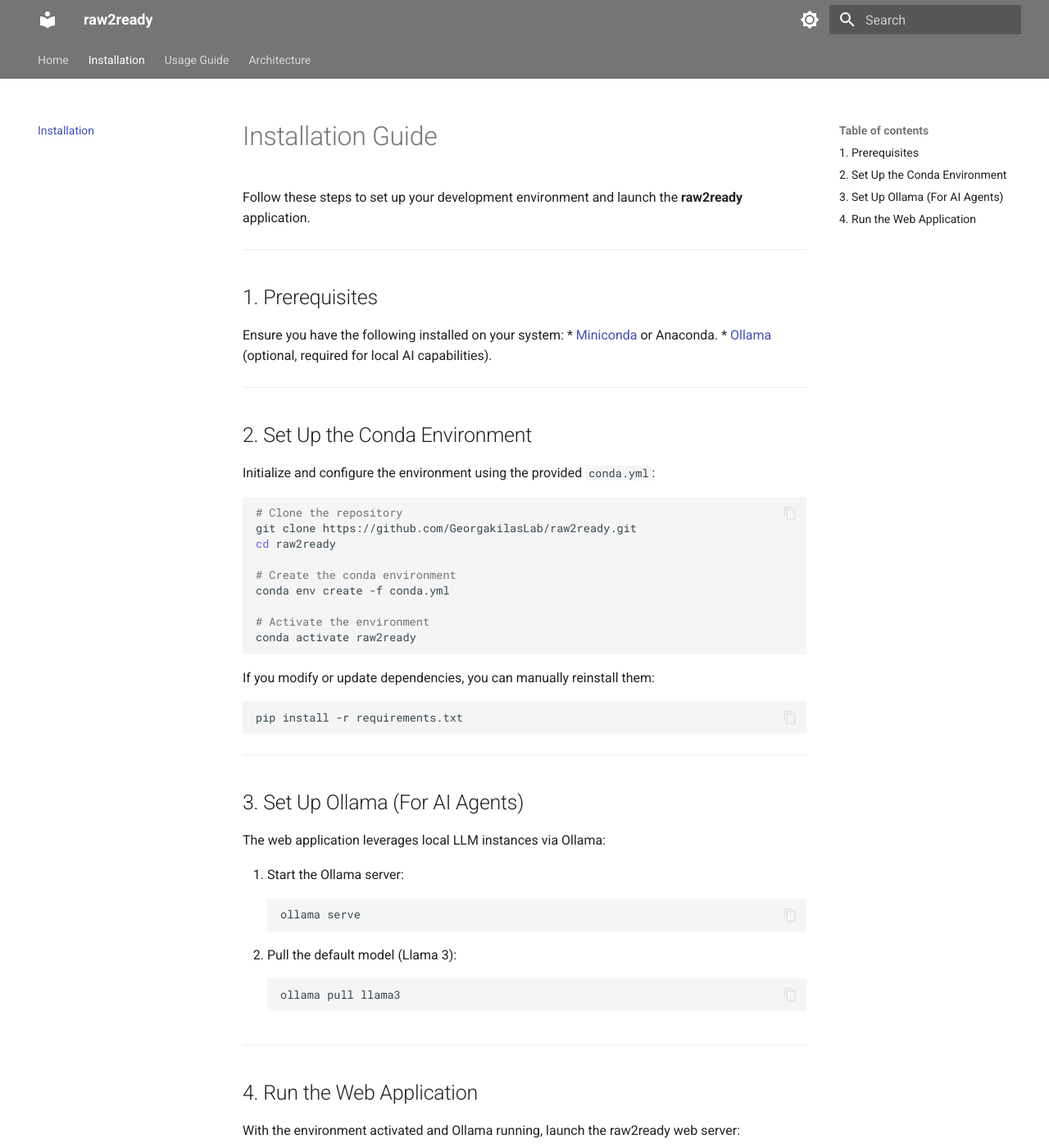
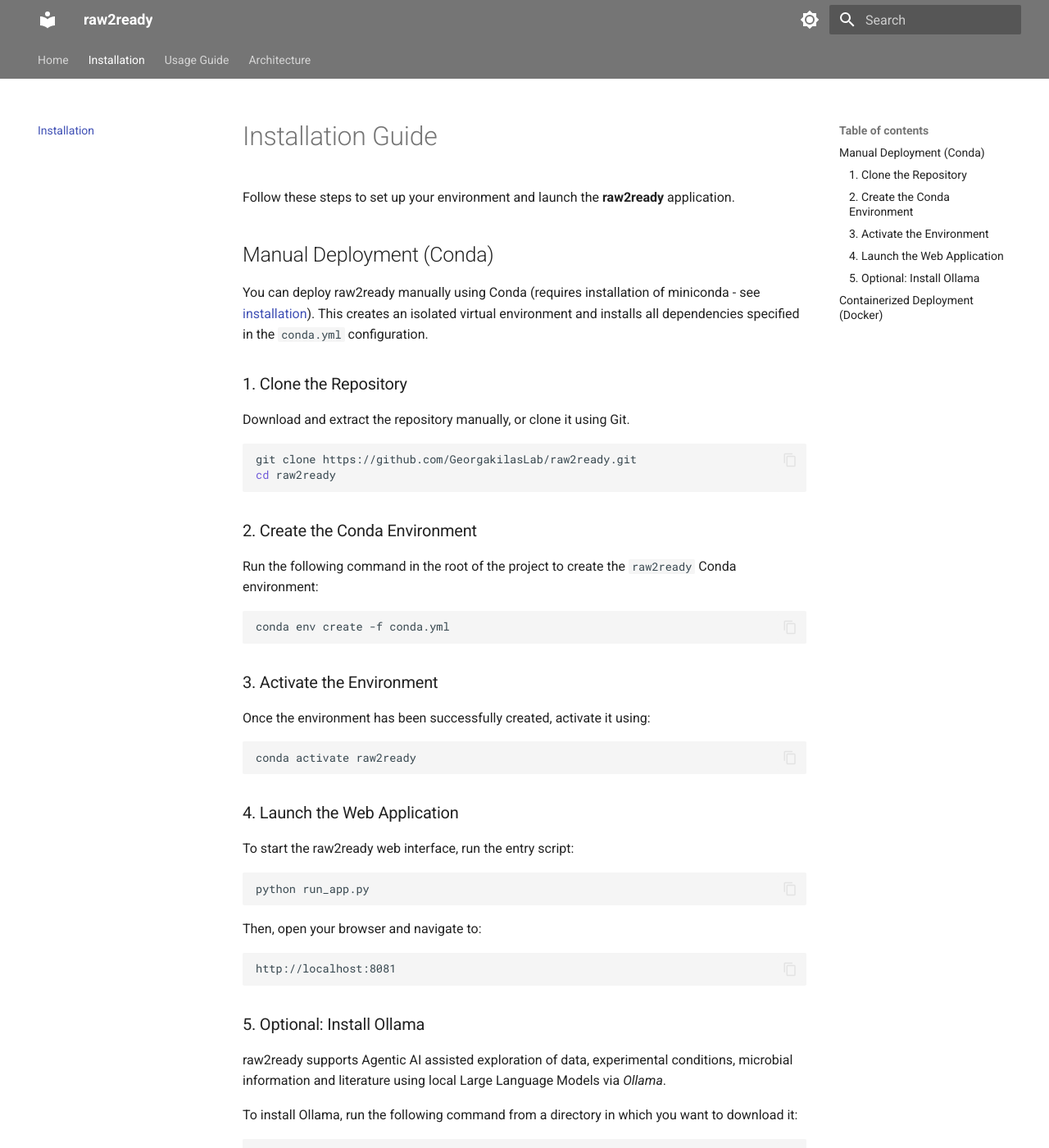
Before and after one commit to GeorgakilasLab/raw2ready, an MkDocs documentation site: the page built from docs/installation.md, in a window 1280 px wide and 1400 px high. Shown: the whole window at 82% size. Built offline with MkDocs 1.6.1 and Material for MkDocs 9.7.7, drawn with Linux system fonts in a browser that asks for light colours; some of the changed text lies outside the part shown.

Commit message:
Added a refined logo. Improved documentation.

````diff
--- a/docs/installation.md
+++ b/docs/installation.md
@@ -1,61 +1,64 @@
 # Installation Guide
 
-Follow these steps to set up your development environment and launch the **raw2ready** application.
+Follow these steps to set up your environment and launch the **raw2ready** application.
 
----
+## Manual Deployment (Conda)
 
-## 1. Prerequisites
+You can deploy raw2ready manually using Conda (requires installation of miniconda - see [installation](docs/installation.md)). This creates an isolated virtual environment and installs all dependencies specified in the `conda.yml` configuration.
 
-Ensure you have the following installed on your system:
-*   [Miniconda](https://docs.anaconda.com/miniconda/) or Anaconda.
-*   [Ollama](https://ollama.com/) (optional, required for local AI capabilities).
+### 1. Clone the Repository
 
----
-
-## 2. Set Up the Conda Environment
-
-Initialize and configure the environment using the provided `conda.yml`:
+Download and extract the repository manually, or clone it using Git.
 
 ```bash
-# Clone the repository
 git clone https://github.com/GeorgakilasLab/raw2ready.git
 cd raw2ready
+```
 
-# Create the conda environment
+### 2. Create the Conda Environment
+
+Run the following command in the root of the project to create the `raw2ready` Conda environment:
+
+```bash
 conda env create -f conda.yml
+```
 
-# Activate the environment
+### 3. Activate the Environment
+
+Once the environment has been successfully created, activate it using:
+
+```bash
 conda activate raw2ready
 ```
 
-If you modify or update dependencies, you can manually reinstall them:
-```bash
-pip install -r requirements.txt
-```
+### 4. Launch the Web Application
 
----
-
-## 3. Set Up Ollama (For AI Agents)
-
-The web application leverages local LLM instances via Ollama:
-
-1.  Start the Ollama server:
-    ```bash
-    ollama serve
-    ```
-2.  Pull the default model (Llama 3):
-    ```bash
-    ollama pull llama3
-    ```
-
----
-
-## 4. Run the Web Application
-
-With the environment activated and Ollama running, launch the raw2ready web server:
+To start the raw2ready web interface, run the entry script:
 
 ```bash
 python run_app.py
 ```
 
-Open your browser and navigate to `http://localhost:8081`.
+Then, open your browser and navigate to:
+
+```text
+http://localhost:8081
+```
+
+### 5. Optional: Install Ollama
+
+raw2ready supports Agentic AI assisted exploration of data, experimental conditions, microbial information and literature using local Large Language Models via *Ollama*.
+
+To install Ollama, run the following command from a directory in which you want to download it:
+
+```bash
+cd ~
+mkdir ollama
+cd ollama
+curl -fsSL https://ollama.com/install.sh | sh
+ollama pull llama3
+```
+
+## Containerized Deployment (Docker)
+
+Coming soon...
````
Also changed, not shown: README.md (+2 -2 lines), docs/index.md (+9 -8 lines), docs/usage.md (+4 -2 lines), src/assets/images/raw2ready.svg.
